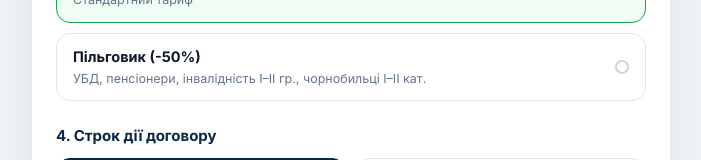
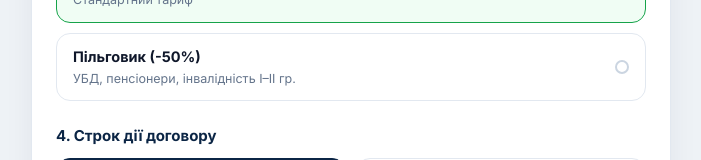
Before and after one commit to Agent-Sulima/avtocyvilka, a plain HTML site: page index.html in a window 1280 px wide. Shown: the part 533-693 px from the top of the page, without its empty margins (289-990 px from the left). Drawn offline with nearby package versions, Linux system fonts and the light colour scheme.

Commit message:
Update index.html

```diff
--- a/index.html
+++ b/index.html
@@ -192,7 +192,7 @@
             <div>
               <div class="text-[14.5px] font-bold text-[#0f172a]">Пільговик (-50%)</div>
               <div class="text-[12.5px] text-[#64748b] mt-0.5">
-                УБД, пенсіонери, інвалідність I–II гр., чорнобильці I–II кат.
+                УБД, пенсіонери, інвалідність I–II гр.
               </div>
             </div>
             <span
```
